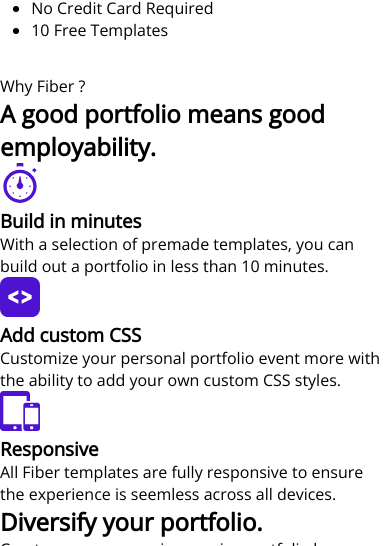
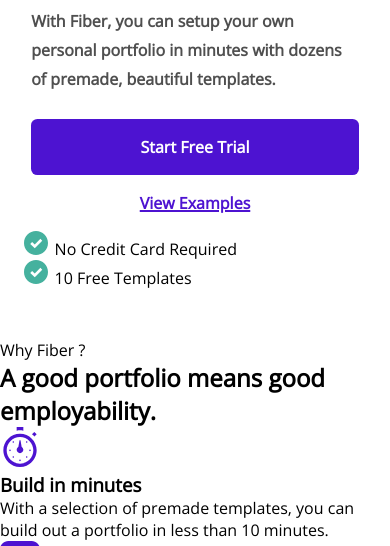
Before and after one commit to alice-sebego/fiber-landing-page, a plain HTML site: page index.html in a window 390 px wide. Shown: the part 554-1100 px from the top of the page. Drawn offline with nearby package versions, Linux system fonts and the light colour scheme.

Commit message:
Build presentation's section for mobile view

```diff
--- a/index.html
+++ b/index.html
@@ -31,11 +31,22 @@
             <img src="dist/assets/hero-illustration.png" alt="hero illustration">
         </div>
         <div class="description">
-            <p id="rate">****** Rated 4.8/5 (243 reviews)</p>
+            <table>
+                <tbody>
+                    <tr>
+                        <td><img src="dist/assets/star.svg" alt=""></td>
+                        <td><img src="dist/assets/star.svg" alt=""></td>
+                        <td><img src="dist/assets/star.svg" alt=""></td>
+                        <td><img src="dist/assets/star.svg" alt=""></td>
+                        <td><img src="dist/assets/star.svg" alt=""></td>
+                        <td><p id="rate">Rated 4.8/5 (243 reviews)</p></td>
+                    </tr>
+                </tbody>
+            </table>
             <h1>Create your portfolio in minutes.</h1>
             <p>With Fiber, you can setup your own personal portfolio in minutes with dozens of premade, beautiful templates.</p>
-            <a href="#">Start Free Trial</a>
-            <a href="#">View Examples</a>
+            <a href="#" role="button" id="started">Start Free Trial</a>
+            <a href="#" role="button">View Examples</a>
             <ul>
                 <li>No Credit Card Required</li>
                 <li>10 Free Templates</li>
--- a/src/sass/_placeholder.scss
+++ b/src/sass/_placeholder.scss
@@ -1,7 +1,7 @@
 %padding-sections{
     padding: 4vh 8vw;
 
-    @media screen and (max-width:414px){
+    @media screen and (max-width:700px){
         padding: 2vh 4w;
     }
 }
--- a/src/sass/style.scss
+++ b/src/sass/style.scss
@@ -31,7 +31,47 @@
     @extend %flex-row;
     flex-wrap: wrap;
 
+    .description{
+        order: 0;
+
+        h1{
+            font-size: 2.2em;
+            font-weight: bold;
+        }
+
+        p{
+            display: block;
+            margin: 3vh 0;
+            color: $grey-dark;
+            line-height: 1.8em;
+            font-weight: 600;
+        }
+
+        a{
+            text-decoration: none;
+            display: inline-block;
+            padding: 2vh 2vw;
+            color: $secondary-color;
+            font-weight: bold;
+            border-radius: .4em;
+            text-decoration: underline 2px solid $secondary-color;
+        }
+
+        #started{
+            color: $white ;
+            background-color: $secondary-color;
+            text-decoration: none;
+        }
+
+        ul{
+            list-style-image: url("../assets/checkmark.svg");
+
+        }
+
+    }
+
     #illustration{
+        order: 1;
         img{
             width: 100%;
             height: auto;
@@ -39,7 +79,7 @@
     }
 }
 
-@media screen and (max-width:414px) {
+@media screen and (max-width:700px) {
     header{
         nav{
             justify-content: space-between;
@@ -60,8 +100,30 @@
     }
 
     #presentation{
+
         #illustration{
+            order: 0;
             margin-top: -10vh;
+        }
+
+        .description{
+            order: 1;
+            margin: 2vh 0;
+
+            table{
+                display: none;
+            }
+
+            a{
+               display: block;
+               width: 100%;
+               text-align: center;
+            }
+
+            ul{
+                display: block;
+                margin-left: 6vw;
+            }
         }
     }
 
```
Also changed, not shown: dist/css/style.css, 1 other file.
